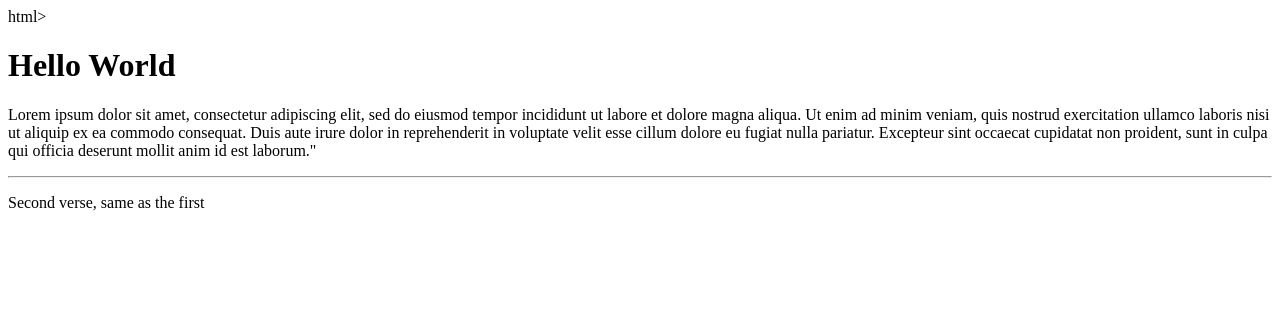
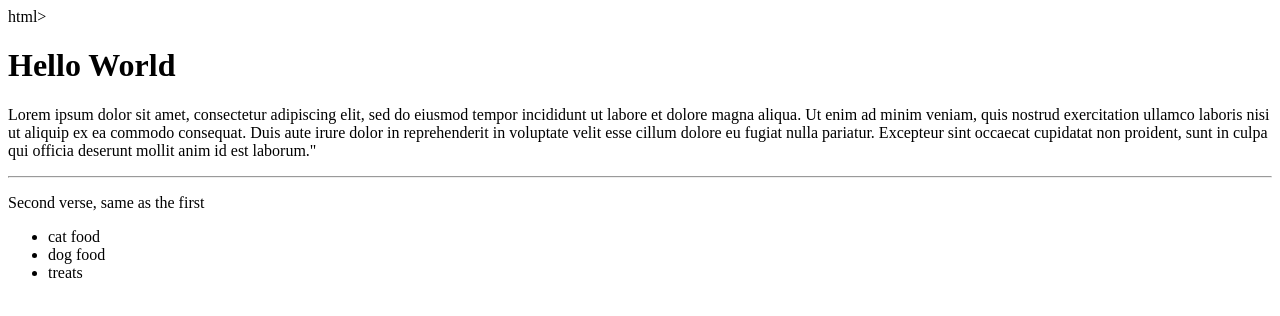
Before and after one commit to Strayer-devAZLindley/Hello-World, a plain HTML site: page index.html in a window 1280 px wide. Drawn offline with Linux system fonts and the light colour scheme.

Commit message:
Added List

```diff
--- a/index.html
+++ b/index.html
@@ -8,5 +8,10 @@
       <p>Lorem ipsum dolor sit amet, consectetur adipiscing elit, sed do eiusmod tempor incididunt ut labore et dolore magna aliqua. Ut enim ad minim veniam, quis nostrud exercitation ullamco laboris nisi ut aliquip ex ea commodo consequat. Duis aute irure dolor in reprehenderit in voluptate velit esse cillum dolore eu fugiat nulla pariatur. Excepteur sint occaecat cupidatat non proident, sunt in culpa qui officia deserunt mollit anim id est laborum."</p>
       <hr>
       <p>Second verse, same as the first</p>
+      <ul>
+        <li>cat food</li>
+        <li>dog food</li>
+        <li>treats</li>
+      </ul>
     </body>
   </html>
```
